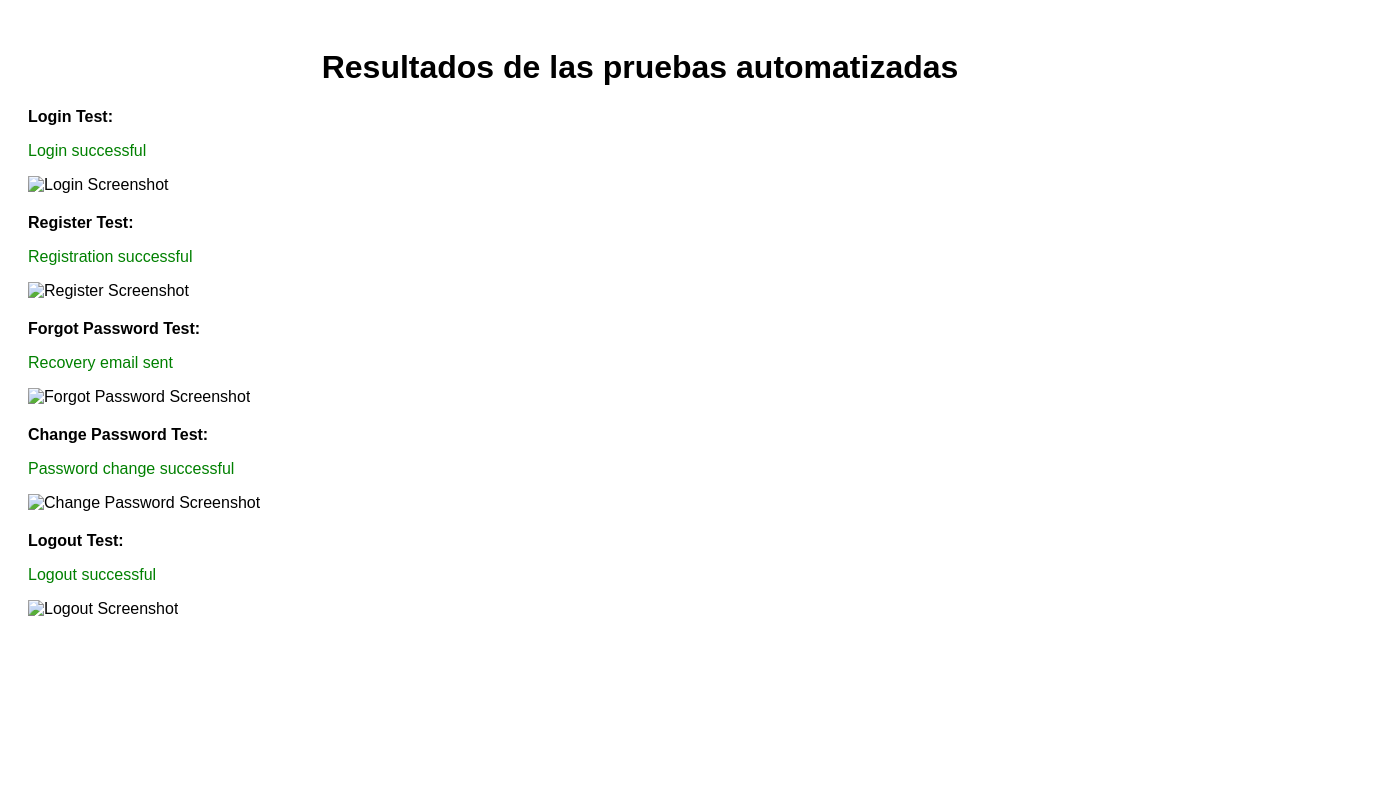
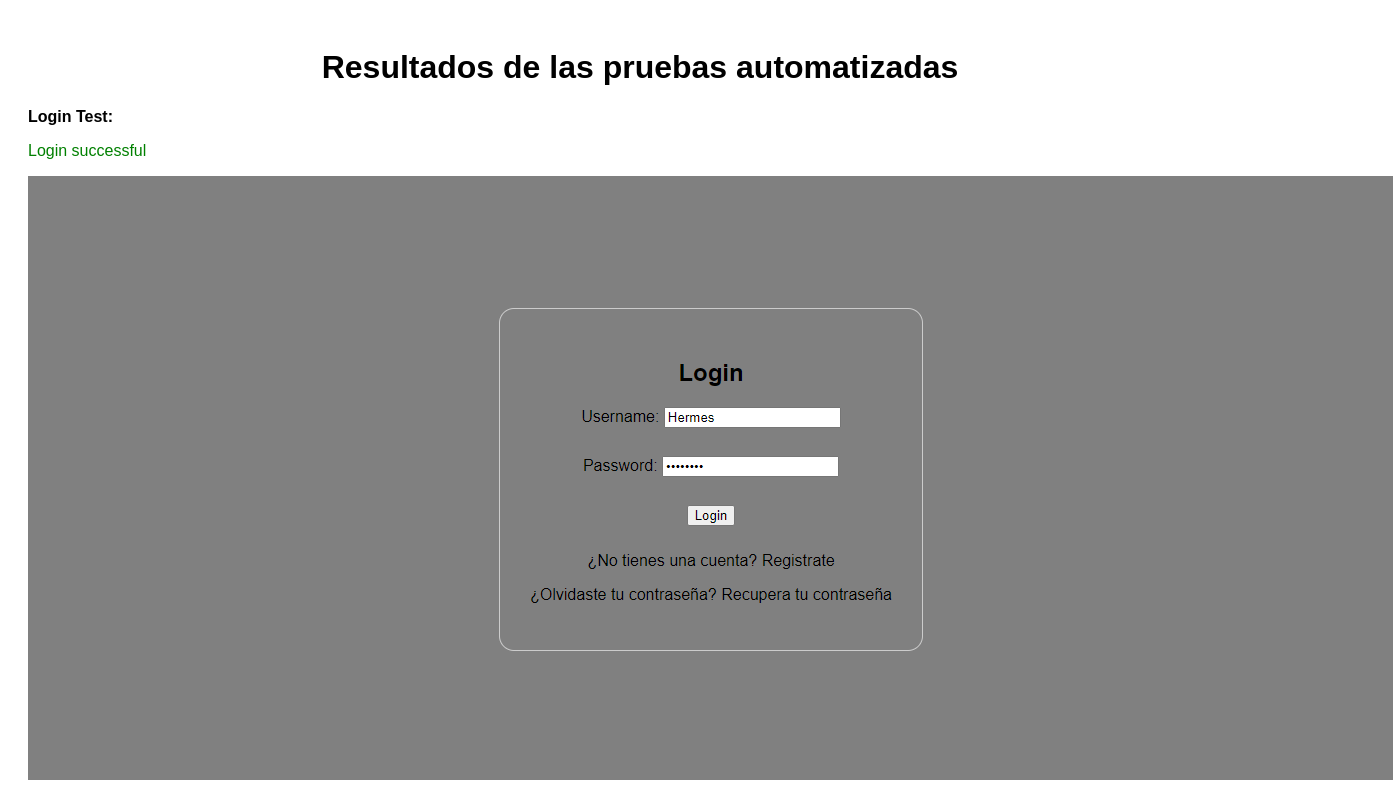
Before and after one commit to HermesM7/Prueba-automatizadas-con-selenium, a plain HTML site: page Pruebas automatizadas/Task manager/Results.html in a window 1280 px wide. Shown: the top 800 px of the page, 1393 px wide, since content can reach past the window. Drawn offline with Linux system fonts and the light colour scheme.

Commit message:
Update Results.html

```diff
--- a/Pruebas automatizadas/Task manager/Results.html
+++ b/Pruebas automatizadas/Task manager/Results.html
@@ -32,31 +32,31 @@
     <div class="test-result">
         <p class="test-name">Login Test:</p>
         <p class="test-status success">Login successful</p>
-        <img src="screenshots/login_screenshot.png" alt="Login Screenshot">
+        <img src="/Screenshots/Screenshot.png" alt="Login Screenshot">
     </div>
 
     <div class="test-result">
         <p class="test-name">Register Test:</p>
         <p class="test-status success">Registration successful</p>
-        <img src="screenshots/register_screenshot.png" alt="Register Screenshot">
+        <img src="/Screenshots/Screenshot1.png" alt="Register Screenshot">
     </div>
 
     <div class="test-result">
         <p class="test-name">Forgot Password Test:</p>
         <p class="test-status success">Recovery email sent</p>
-        <img src="screenshots/forgot_password_screenshot.png" alt="Forgot Password Screenshot">
+        <img src="/Screenshots/Screenshot2.png" alt="Forgot Password Screenshot">
     </div>
 
     <div class="test-result">
         <p class="test-name">Change Password Test:</p>
         <p class="test-status success">Password change successful</p>
-        <img src="screenshots/change_password_screenshot.png" alt="Change Password Screenshot">
+        <img src="/Screenshots/Screenshot3.png" alt="Change Password Screenshot">
     </div>
 
     <div class="test-result">
         <p class="test-name">Logout Test:</p>
         <p class="test-status success">Logout successful</p>
-        <img src="screenshots/logout_screenshot.png" alt="Logout Screenshot">
+        <img src="/Screenshots/Screenshot4.png" alt="Logout Screenshot">
     </div>
 </body>
 </html>
```
